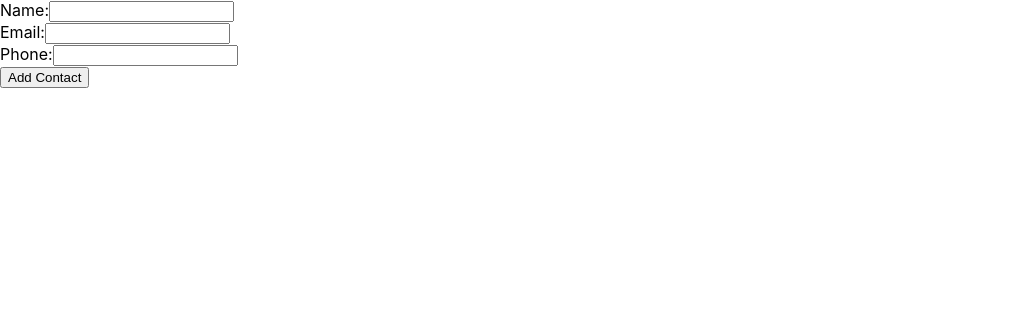
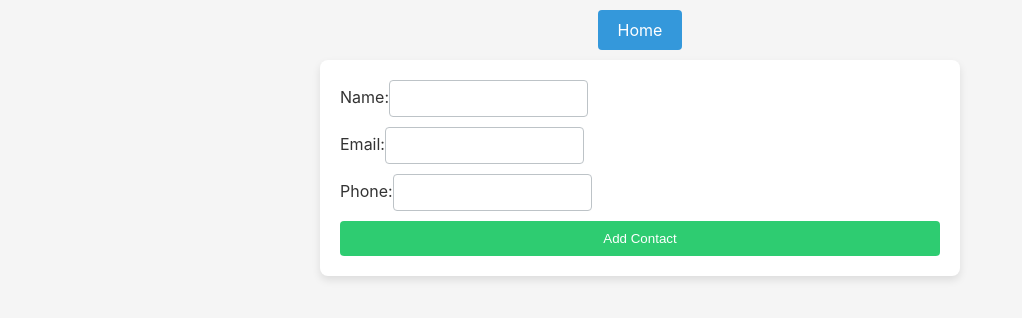
Before and after one commit to ReeceRenninger/contact_manager_frontend, a React (Create React App) app: page /add-contact in a window 1280 px wide. Shown: the top 318 px of the page, without its empty margins (0-1022 px from the left). Built offline with nearby package versions, Linux system fonts and the light colour scheme.

Commit message:
GET/POST endpoints working and persisting in DB, added some styling

```diff
--- a/src/App.css
+++ b/src/App.css
@@ -1,3 +1,21 @@
+/* General Styles */
+body {
+  margin: 0;
+  font-family: -apple-system, BlinkMacSystemFont, 'Segoe UI', 'Roboto', 'Oxygen',
+    'Ubuntu', 'Cantarell', 'Fira Sans', 'Droid Sans', 'Helvetica Neue',
+    sans-serif;
+  -webkit-font-smoothing: antialiased;
+  -moz-osx-font-smoothing: grayscale;
+  background-color: #f5f5f5;
+  color: #333;
+}
+
+code {
+  font-family: source-code-pro, Menlo, Monaco, Consolas, 'Courier New',
+    monospace;
+}
+
+/* App Component Styles */
 .App {
   text-align: center;
 }
@@ -14,7 +32,7 @@
 }
 
 .App-header {
-  background-color: #282c34;
+  background-color: #3498db;
   min-height: 100vh;
   display: flex;
   flex-direction: column;
@@ -28,11 +46,120 @@
   color: #61dafb;
 }
 
-@keyframes App-logo-spin {
-  from {
-    transform: rotate(0deg);
-  }
-  to {
-    transform: rotate(360deg);
-  }
+/* Contact List Styles */
+.ContactList {
+  background-color: white;
+  border-radius: 8px;
+  box-shadow: 0 4px 8px rgba(0, 0, 0, 0.1);
+  margin: 20px auto;
+  max-width: 600px;
+  padding: 20px;
 }
+
+.ContactList h1 {
+  color: #3498db;
+}
+
+.ContactList ul {
+  list-style: none;
+  padding: 0;
+}
+
+.ContactItem {
+  background-color: #ecf0f1;
+  border: 1px solid #bdc3c7;
+  border-radius: 4px;
+  margin: 10px 0;
+  padding: 10px;
+}
+
+/* Add Contact Form Styles */
+.AddContactForm {
+  background-color: white;
+  border-radius: 8px;
+  box-shadow: 0 4px 8px rgba(0, 0, 0, 0.1);
+  margin: 20px auto;
+  max-width: 600px;
+  padding: 20px;
+}
+
+.AddContactForm form {
+  display: flex;
+  flex-direction: column;
+}
+
+.AddContactForm label {
+  margin-bottom: 5px;
+  color: #333;
+}
+
+.AddContactForm input {
+  border: 1px solid #bdc3c7;
+  border-radius: 4px;
+  margin-bottom: 10px;
+  padding: 10px;
+}
+
+.AddContactForm button {
+  background-color: #2ecc71;
+  border: none;
+  border-radius: 4px;
+  color: white;
+  cursor: pointer;
+  padding: 10px;
+}
+
+.AddContactForm button:hover {
+  background-color: #27ae60;
+}
+
+/* Home Button Styles */
+.HomeButton {
+  text-align: center;
+  margin: 20px 0;
+}
+
+.HomeButton-link {
+  background-color: #3498db;
+  border-radius: 4px;
+  color: white;
+  padding: 10px 20px;
+  text-decoration: none;
+}
+
+.HomeButton-link:hover {
+  background-color: #2980b9;
+}
+
+/* Landing Page Styles */
+.LandingPage {
+  text-align: center;
+  padding: 50px 20px;
+}
+
+.LandingPage h1 {
+  color: #3498db;
+  margin-bottom: 20px;
+}
+
+.LandingPage-nav {
+  list-style: none;
+  padding: 0;
+}
+
+.LandingPage-nav li {
+  display: inline-block;
+  margin: 0 10px;
+}
+
+.LandingPage-link {
+  background-color: #3498db;
+  border-radius: 4px;
+  color: white;
+  padding: 10px 20px;
+  text-decoration: none;
+}
+
+.LandingPage-link:hover {
+  background-color: #2980b9;
+}
--- a/src/components/AddContactForm.tsx
+++ b/src/components/AddContactForm.tsx
@@ -1,6 +1,7 @@
 import React, { useState } from 'react';
 import { createContact, Contact } from '../services/contactService';
-
+import HomeButton from './HomeButton';
+import '../App.css';
 
 interface AddContactFormProps {
   onContactAdded: (contact: Contact) => void;
@@ -26,6 +27,8 @@ const AddContactForm: React.FC<AddContactFormProps> = ({ onContactAdded }) => {
   };
 
   return (
+    <><><HomeButton /></>
+    <div className="AddContactForm">
       <form onSubmit={handleSubmit}>
         <div>
           <label>Name:</label>
@@ -33,8 +36,7 @@ const AddContactForm: React.FC<AddContactFormProps> = ({ onContactAdded }) => {
             type="text"
             value={name}
             onChange={(e) => setName(e.target.value)}
-          required
-        />
+            required />
         </div>
         <div>
           <label>Email:</label>
@@ -42,8 +44,7 @@ const AddContactForm: React.FC<AddContactFormProps> = ({ onContactAdded }) => {
             type="email"
             value={email}
             onChange={(e) => setEmail(e.target.value)}
-          required
-        />
+            required />
         </div>
         <div>
           <label>Phone:</label>
@@ -51,14 +52,12 @@ const AddContactForm: React.FC<AddContactFormProps> = ({ onContactAdded }) => {
             type="text"
             value={phone}
             onChange={(e) => setPhone(e.target.value)}
-          required
-        />
+            required />
         </div>
         <button type="submit">Add Contact</button>
       </form>
+    </div></>
   );
 };
 
 export default AddContactForm;
-
-// export {};
--- a/src/components/ContactList.tsx
+++ b/src/components/ContactList.tsx
@@ -1,6 +1,7 @@
 import React, { useEffect, useState } from 'react';
 import { getContacts, Contact } from '../services/contactService';
-
+import HomeButton from './HomeButton';
+import '../App.css';
 
 const ContactList: React.FC = () => {
   const [contacts, setContacts] = useState<Contact[]>([]);
@@ -20,19 +21,21 @@ const ContactList: React.FC = () => {
   }, []);
 
   return (
-    <div>
+      <><HomeButton /><>
+      <div className="ContactList">
         <h1>Contact List</h1>
         <ul>
           {contacts.map(contact => {
-          console.log('Rendering contact with Id:', contact.id); // Add logging
             return (
-            <li key={contact.id}>
+              <li key={contact.id} className="ContactItem">
                 {contact.name} - {contact.email} - {contact.phone}
               </li>
             );
           })}
         </ul>
       </div>
+
+    </></>
   );
 };
 
--- /dev/null
+++ b/src/components/HomeButton.tsx
@@ -0,0 +1,13 @@
+import React from 'react';
+import { Link } from 'react-router-dom';
+import '../App.css'; // Use the updated App.css
+
+const HomeButton: React.FC = () => {
+  return (
+    <div className="HomeButton">
+        <Link to="/" className='HomeButton-link'>Home</Link>
+    </div>
+  );
+};
+
+export default HomeButton;
--- a/src/components/LandingPage.tsx
+++ b/src/components/LandingPage.tsx
@@ -1,17 +1,17 @@
 // src/components/LandingPage.tsx
 import React from 'react';
 import { Link } from 'react-router-dom';
-
+import '../App.css';
 
 
 const LandingPage: React.FC = () => {
   return (
-    <div>
+    <div className="LandingPage">
       <h1>Welcome to the Contact Manager</h1>
       <nav>
-        <ul>
-          <li><Link to="/contacts">Contact List</Link></li>
-          <li><Link to="/add-contact">Create Contact</Link></li>
+        <ul className="LandingPage-nav">
+          <li><Link to="/contacts" className="LandingPage-link">Contact List</Link></li>
+          <li><Link to="/add-contact" className="LandingPage-link">Create Contact</Link></li>
         </ul>
       </nav>
     </div>
--- a/src/index.css
+++ b/src/index.css
@@ -1,4 +1,4 @@
-body {
+/* body {
   margin: 0;
   font-family: -apple-system, BlinkMacSystemFont, 'Segoe UI', 'Roboto', 'Oxygen',
     'Ubuntu', 'Cantarell', 'Fira Sans', 'Droid Sans', 'Helvetica Neue',
@@ -10,4 +10,4 @@ body {
 code {
   font-family: source-code-pro, Menlo, Monaco, Consolas, 'Courier New',
     monospace;
-}
+} */
```
Lines whose indentation alone changed are shown as unchanged.
